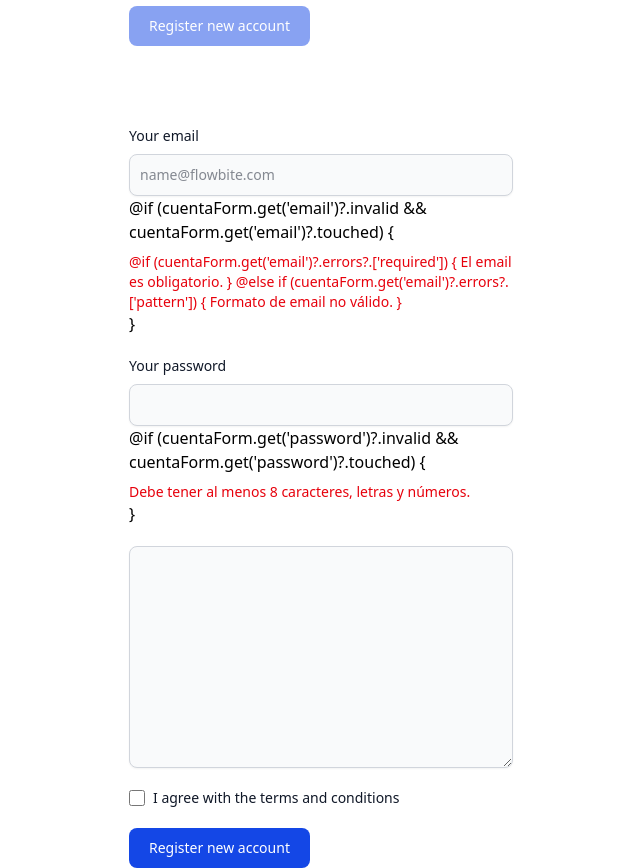
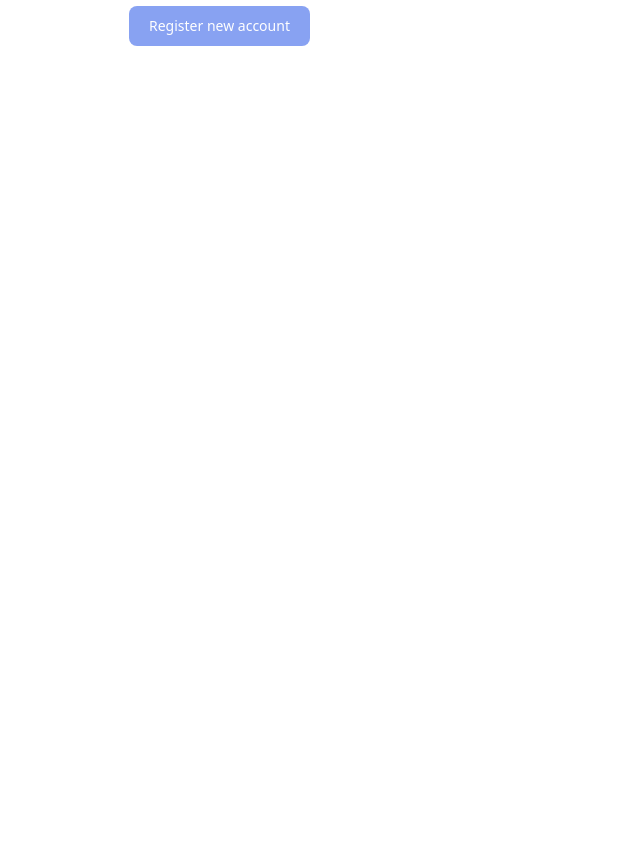
Before and after one commit to veritozy/repasoWebII, an Angular app: page /cuenta in a window 1280 px wide. Shown: the part 600-1468 px from the top of the page, without its empty margins (319-959 px from the left). After the commit the page ends 800 px from the top, so only its background shows below. Built offline with nearby package versions, Linux system fonts and the light colour scheme.

Commit message:
cambios en el formulario de contacto

```diff
--- a/src/app/shared/crear-cuenta/crear-cuenta.html
+++ b/src/app/shared/crear-cuenta/crear-cuenta.html
@@ -1,4 +1,4 @@
-<form [formGroup]="cuentaForm" (ngSubmit)="registrar()" name="contacto" method="post" data-netlify="true" class="max-w-sm mx-auto mt-20">
+<form [formGroup]="cuentaForm" (ngSubmit)="registrar()" name="contacto" method="post" class="max-w-sm mx-auto mt-20">
 
   <div class="mb-5">
     <label for="email" class="block mb-2 text-sm font-medium text-gray-900 dark:text-white">Your email</label>
--- a/src/index.html
+++ b/src/index.html
@@ -10,68 +10,11 @@
 <body>
   <app-root></app-root>
   <!--FORMULARIO OCULTO PARA NETLIFY-->
-  <form display="none" [formGroup]="cuentaForm" (ngSubmit)="registrar()" name="contacto" method="post" data-netlify="true" class="max-w-sm mx-auto mt-20">
-
-  <div class="mb-5">
-    <label for="email" class="block mb-2 text-sm font-medium text-gray-900 dark:text-white">Your email</label>
-    <input type="email" id="email" formControlName="email"
-           class="shadow-xs bg-gray-50 border border-gray-300 text-gray-900 text-sm rounded-lg focus:ring-blue-500 focus:border-blue-500 block w-full p-2.5 dark:bg-gray-700 dark:border-gray-600 dark:text-white" placeholder="name@flowbite.com" />
-
-<!--Es la pregunta técnica: "¿Está mal el email?".
-get('email'): Busca la casilla del correo.
-invalid: Mira si el usuario rompió alguna regla (si lo dejó vacío o si no puso el @).
-?: El "seguro de vida" que ya vimos. Si no encuentra la casilla, no rompe la página
-&& cuentaForm.get('email')?.touched
-Este es el sentido común (y el más importante para la experiencia del usuario).
-touched significa "tocado".
-¿Por qué lo usamos? Porque no queremos que el mensaje rojo de "¡ERROR!" aparezca apenas el usuario entra a la página. Queremos que aparezca solo después de que el usuario hizo clic en el campo y luego salió de él (o sea, cuando ya intentó escribir algo).-->
-    @if (cuentaForm.get('email')?.invalid && cuentaForm.get('email')?.touched) {
-      <p class="mt-2 text-sm text-red-600">
-        @if (cuentaForm.get('email')?.errors?.['required']) { El email es obligatorio. }
-        @else if (cuentaForm.get('email')?.errors?.['pattern']) { Formato de email no válido. }
-      </p>
-    }
-  </div>
-
-  <div class="mb-5">
-    <label for="password" class="block mb-2 text-sm font-medium text-gray-900 dark:text-white">Your password</label>
-    <input type="password" id="password" formControlName="password"
-           class="shadow-xs bg-gray-50 border border-gray-300 text-gray-900 text-sm rounded-lg focus:ring-blue-500 focus:border-blue-500 block w-full p-2.5 dark:bg-gray-700 dark:border-gray-600 dark:text-white" />
-
-    @if (cuentaForm.get('password')?.invalid && cuentaForm.get('password')?.touched) {
-      <p class="mt-2 text-sm text-red-600">
-        Debe tener al menos 8 caracteres, letras y números.
-      </p>
-    }
-  </div>
-
-  <!--<div class="mb-5">
-    <label for="repeat-password" class="block mb-2 text-sm font-medium text-gray-900 dark:text-white">Repeat password</label>
-    <input type="password" id="repeat-password" formControlName="repeatPassword"
-           class="shadow-xs bg-gray-50 border border-gray-300 text-gray-900 text-sm rounded-lg focus:ring-blue-500 focus:border-blue-500 block w-full p-2.5 dark:bg-gray-700 dark:border-gray-600 dark:text-white" />
-
-    @if (cuentaForm.hasError('noCoinciden') && cuentaForm.get('repeatPassword')?.touched) {
-      <p class="mt-2 text-sm text-red-600 font-bold">⚠️ Las contraseñas no coinciden.</p>
-    }
-  </div>-->
-  <div class="mb-5">
-    <textarea name="comentarios" id="comentarios" rows="10" cols="10" class="shadow-xs bg-gray-50 border border-gray-300 text-gray-900 text-sm rounded-lg focus:ring-blue-500 focus:border-blue-500 block w-full p-2.5 dark:bg-gray-700 dark:border-gray-600 dark:text-white">
-
-    </textarea>
-  </div>
-
-  <div class="flex items-start mb-5">
-    <div class="flex items-center h-5">
-      <input id="terms" type="checkbox" formControlName="terms"
-             class="w-4 h-4 border border-gray-300 rounded-sm bg-gray-50 focus:ring-3 focus:ring-blue-300 dark:bg-gray-700 dark:border-gray-600" />
-    </div>
-    <label for="terms" class="ms-2 text-sm font-medium text-gray-900 dark:text-gray-300">I agree with the terms and conditions</label>
-  </div>
-
-  <button type="submit" [disabled]="cuentaForm.invalid"
-          class="text-white bg-blue-700 hover:bg-blue-800 focus:ring-4 focus:outline-none focus:ring-blue-300 font-medium rounded-lg text-sm px-5 py-2.5 text-center dark:bg-blue-600 dark:hover:bg-blue-700 dark:focus:ring-blue-800 disabled:opacity-50">
-    Register new account
-  </button>
+  <form name="contacto" netlify netlify-honeypot="bot-field" hidden>
+  <input type="email" name="email" />
+  <input type="password" name="password" />
+  <textarea name="comentarios"></textarea>
+  <input type="checkbox" name="terms" />
 </form>
 </body>
 </html>
```
